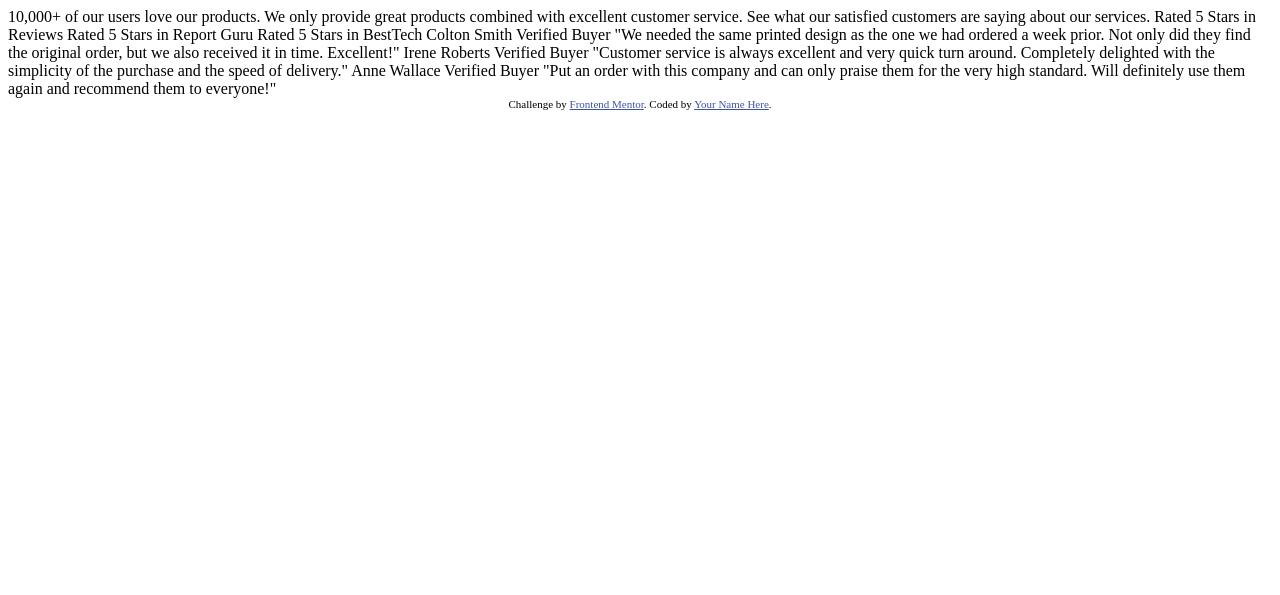
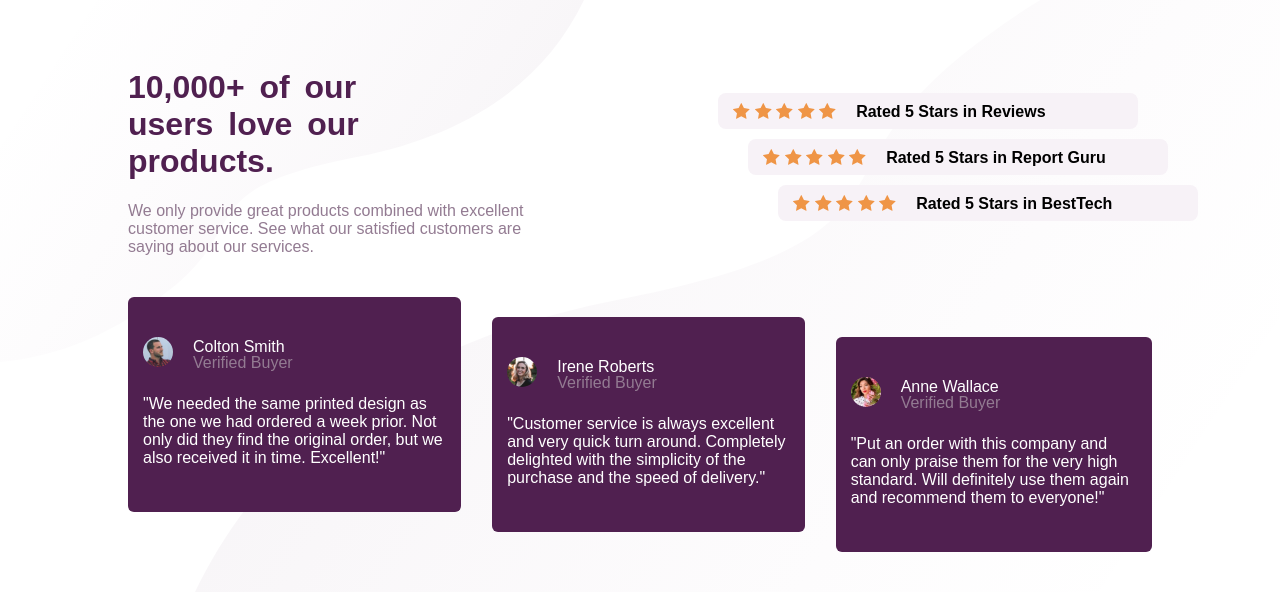
Before and after one commit to Isrealade/social-proof, a plain HTML site: page social-proof/index.html in a window 1280 px wide. Drawn offline with Linux system fonts and the light colour scheme.

Commit message:
make it responsive

```diff
--- /dev/null
+++ b/social-proof/index.css
@@ -0,0 +1,270 @@
+body{
+    background-image: url(images/bg-pattern-top-desktop.svg),url(images/bg-pattern-bottom-desktop.svg);
+    background-position: left top, right bottom;
+    background-repeat: no-repeat, no-repeat;
+    font-family: 'Raleway', sans-serif;
+    margin-bottom: 0;
+    padding-bottom: 0;
+    box-sizing: border-box;
+}
+
+main{
+    padding: 40px 120px 40px 120px;
+    margin: 0;
+    width: 100%;
+    box-sizing: border-box;
+}
+
+.introduction{
+    display: flex;
+    column-gap: 150px;
+    width: 100%;
+}
+
+.introduction .text-container{
+    width: 43%;
+    text-align: left;
+}
+.introduction .text-container h1{
+    color: hsl(300, 43%, 22%);
+    font-weight: 900;
+    font-weight: bolder;
+    word-spacing: 6px;
+}
+.introduction .text-container p{
+    color: hsl(303, 10%, 53%);
+    font-weight: 500;
+}
+
+
+.introduction .review-container{
+    width: 40%;
+}
+
+.introduction .review-container .first-review{
+    background-color: hsl(300, 24%, 96%);
+    display: flex;
+    line-height: 0;
+    margin-top: 45px;
+    margin-bottom: 0;
+    padding: 10px 15px 10px 15px;
+    border-radius: 8px;
+    width: 390px;
+}
+.introduction .review-container .first-review p{
+    font-weight: 700;
+    margin: 9px 0 0 20px;
+}
+
+.introduction .review-container .second-review{
+    background-color: hsl(300, 24%, 96%);
+    display: flex;
+    line-height: 0;
+    margin-top: 10px;
+    margin-bottom: 0;
+    margin-left: 30px;
+    padding: 10px 15px 10px 15px;
+    border-radius: 8px;
+    width: 390px;
+}
+.introduction .review-container .second-review p{
+    font-weight: 700;
+    margin: 9px 0 0 20px;
+}
+
+.introduction .review-container .third-review{
+    background-color: hsl(300, 24%, 96%);
+    display: flex;
+    line-height: 0;
+    margin-top: 10px;
+    margin-bottom: 0;
+    margin-left: 60px;
+    padding: 10px 15px 10px 15px;
+    border-radius: 8px;
+    width: 390px;
+}
+.introduction .review-container .third-review p{
+    font-weight: 700;
+    margin: 9px 0 0 20px;
+}
+
+/* testimoials sections */
+
+.testimonials{
+    display: flex;
+    column-gap: 3%;
+    width: 100%;
+    margin-top: 25px;
+}
+
+.testimonials .im_text-container{
+    display: flex;
+}
+.testimonials .im_text-container img{
+    width: 30px;
+    height: 30px;
+    border-radius: 100%;
+    margin-top: 20px;
+}
+.testimonials .im_text-container .texts{
+    line-height: 0;
+    margin-left: 20px;
+    margin-top: 14px;
+}
+
+.testimonials .im_text-container .texts p:last-child{
+    margin-top: 13px;
+}
+
+
+.testimonials .testimony1{
+    background-color: hsl(300, 43%, 22%);
+    padding: 20px 15px 20px 15px;
+    text-align: left;
+    border-radius: 6px;
+    height: 175px;
+}
+
+.testimonials .testimony1 .im_text-container p:first-child{
+    color: hsl(0, 0%, 100%);
+}
+.testimonials .testimony1 .im_text-container p:nth-child(2){
+    color: hsl(303, 10%, 53%);
+}
+.testimonials .testimony1 p span{
+    color: hsl(0, 0%, 100%);
+    line-height: 5px;
+}
+
+
+.testimonials .testimony2{
+    background-color: hsl(300, 43%, 22%);
+    padding: 20px 15px 20px 15px;
+    text-align: left;
+    border-radius: 6px;
+    margin-top: 20px;
+    height: 175px;
+}
+
+.testimonials .testimony2 .im_text-container p:first-child{
+    color: hsl(0, 0%, 100%);
+}
+.testimonials .testimony2 .im_text-container p:nth-child(2){
+    color: hsl(303, 10%, 53%);
+}
+.testimonials .testimony2 p span{
+    line-height: 5px;
+    color: hsl(0, 0%, 100%);
+}
+
+.testimonials .testimony3{
+    background-color: hsl(300, 43%, 22%);
+    padding: 20px 15px 20px 15px;
+    text-align: left;
+    border-radius: 6px;
+    margin-top: 40px;
+    height: 175px;
+}
+
+.testimonials .testimony3 .im_text-container p:first-child{
+    color: hsl(0, 0%, 100%);
+}
+.testimonials .testimony3 .im_text-container p:nth-child(2){
+    color: hsl(303, 10%, 53%);
+}
+.testimonials .testimony3 p span{
+    line-height: 5px;
+    color: hsl(0, 0%, 100%);
+}
+
+/* @media screen and (min-width: 480px) and (max-width: 600px){
+    body{
+        background-image: url(images/bg-pattern-top-mobile.svg),url(images/bg-pattern-bottom-mobile.svg);
+        background-position: left top, right bottom;
+        background-repeat: no-repeat, no-repeat;
+        padding-left: 20px;
+        padding-right: 20px;
+        box-sizing: border-box;
+    }
+    main{
+        display: flex;
+        flex-direction: column;
+        width: 90%;
+        margin-left: auto;
+        margin-bottom: auto;
+        height: auto;
+        box-sizing: border-box;
+    }
+    .introduction{
+        display: flex;
+        flex-direction: column;
+        row-gap: 10px;
+        width: 100%;
+        text-align: center;
+    }
+    .introduction .text-container{
+        text-align: center;
+    }
+    .review-container{
+        display: flex;
+        flex-direction: column;
+        row-gap: 20px;
+        width: 100%;
+        height: auto;
+    }
+    .review-container .first-review{
+        display: flex;
+        flex-direction: column;
+        column-gap: 10px;
+        width: 100%;
+        padding: 20px;
+        border-radius: 8px;
+        margin: 0;
+    }
+    .review-container .first-review p{
+        margin-top: 20px;
+    }
+    .review-container .second-review{
+        display: flex;
+        flex-direction: column;
+        column-gap: 10px;
+        width: 100%;
+        padding: 20px;
+        border-radius: 8px;
+        margin: 0;
+    }
+    .review-container .third-review{
+        display: flex;
+        flex-direction: column;
+        column-gap: 10px;
+        width: 100%;
+        padding: 20px;
+        border-radius: 8px;
+        margin: 0;
+    }
+    .testimonials{
+        display: flex;
+        flex-direction: column;
+        row-gap: 10px;
+        width: 100%;
+        border-top: 10px;
+    }
+    .testimonials .testimony1{
+        width: 100%;
+        border-radius: 6px;
+        padding: 20px 15px 20px 15px;
+        height: 150px;
+    }
+    .testimonials .testimony2{
+        width: 100%;
+        border-radius: 6px;
+        padding: 20px 15px 20px 15px;
+        height: 150px;
+    }
+    .testimonials .testimony3{
+        width: 100%;
+        border-radius: 6px;
+        padding: 20px 15px 20px 15px;
+        height: 150px;
+    }
+}  */
--- a/social-proof/index.html
+++ b/social-proof/index.html
@@ -1,61 +1,136 @@
 <!DOCTYPE html>
 <html lang="en">
     <head>
-    <meta charset="UTF-8" />
-    <meta name="viewport" content="width=device-width, initial-scale=1.0" />
-    <!-- displays site properly based on user's device -->
+        <meta charset="UTF-8">
+        <meta name="viewport" content="width=device-width, initial-scale=1.0">
 
-    <link
-      rel="icon"
-      type="image/png"
-      sizes="32x32"
-      href="./images/favicon-32x32.png"
-    />
 
-    <title>Frontend Mentor | Social proof section</title>
+        <link rel="stylesheet" type="text/css" href="index.css">
 
-    <!-- Feel free to remove these styles or customise in your own stylesheet 👍 -->
-    <style>
-      .attribution {
-        font-size: 11px;
-        text-align: center;
-      }
-      .attribution a {
-        color: hsl(228, 45%, 44%);
-      }
-    </style>
+        <link rel="preconnect" href="https://fonts.googleapis.com">
+
+
+        <title>Social proof section</title>
     </head>
     <body>
-    10,000+ of our users love our products.
+        <main>
+            <div class="introduction">
 
+                <div class="text-container">
+
+                    <h1>
+                        10,000+ of our<br> users love our<br> products.
+                    </h1>
+                    <p>
                         We only provide great products combined with excellent customer service.
                         See what our satisfied customers are saying about our services.
+                    </p>
 
-    Rated 5 Stars in Reviews
-    Rated 5 Stars in Report Guru
-    Rated 5 Stars in BestTech
+                </div>
 
-    Colton Smith
-    Verified Buyer
+                <div class="review-container">
+                    <!-- make the review container to be inline -->
+                    <div class="first-review">
+                        <div class="star-container">
+                            <img src="images/icon-star.svg" alt="icon-star">
+                            <img src="images/icon-star.svg" alt="icon-star">
+                            <img src="images/icon-star.svg" alt="icon-star">
+                            <img src="images/icon-star.svg" alt="icon-star">
+                            <img src="images/icon-star.svg" alt="icon-star">
+                        </div>
+                        <p>Rated 5 Stars in Reviews</p>
+                    </div>
+
+                    <div class="second-review">
+                        <div class="star-container">
+                            <img src="images/icon-star.svg" alt="icon-star">
+                            <img src="images/icon-star.svg" alt="icon-star">
+                            <img src="images/icon-star.svg" alt="icon-star">
+                            <img src="images/icon-star.svg" alt="icon-star">
+                            <img src="images/icon-star.svg" alt="icon-star">
+                        </div>
+                        <p>Rated 5 Stars in Report Guru</p>
+                    </div>
+
+                    <div class="third-review">
+                        <div class="star-container">
+                            <img src="images/icon-star.svg" alt="icon-star">
+                            <img src="images/icon-star.svg" alt="icon-star">
+                            <img src="images/icon-star.svg" alt="icon-star">
+                            <img src="images/icon-star.svg" alt="icon-star">
+                            <img src="images/icon-star.svg" alt="icon-star">
+                        </div>
+                        <p>Rated 5 Stars in BestTech</p>
+                    </div>
+
+                </div>
+            </div>
+
+            <section class="testimonials">
+
+                <div class="testimony1">
+
+                    <div class="im_text-container">
+                        <div class="image">
+                            <img src="images/image-colton.jpg" alt="image-colton">
+                        </div>
+                       <div class="texts">
+                        <p>Colton Smith</p>
+                        <p>Verified Buyer</p>
+                       </div>
+                    </div>
+                    <p>
+                        <span>
                             "We needed the same printed design as the one we had ordered a week prior.
                         Not only did they find the original order, but we also received it in time.
                         Excellent!"
+                        </span>
+                    </p>
 
-    Irene Roberts
-    Verified Buyer
+                </div>
+
+                <div class="testimony2">
+
+                    <div class="im_text-container">
+                        <div class="image">
+                            <img src="images/image-irene.jpg" alt="image-irene">
+                        </div>
+                        <div class="texts">
+                            <p>Irene Roberts</p>
+                            <p>Verified Buyer</p>
+                        </div>
+                    </div>
+                    <p>
+                        <span>
                             "Customer service is always excellent and very quick turn around. Completely
                         delighted with the simplicity of the purchase and the speed of delivery."
+                        </span>
+                    </p>
 
-    Anne Wallace
-    Verified Buyer
+                </div>
+
+                <div class="testimony3">
+
+                    <div class="im_text-container">
+                        <div class="image">
+                            <img src="images/image-anne.jpg" alt="image-anne">
+                        </div>
+                        <div class="texts">
+                            <p>Anne Wallace</p>
+                        <p>Verified Buyer</p>
+                        </div>
+                    </div>
+                    <p>
+                        <span>
                             "Put an order with this company and can only praise them for the very high
                         standard. Will definitely use them again and recommend them to everyone!"
+                        </span>
+                    </p>
 
-    <div class="attribution">
-      Challenge by
-      <a href="https://www.frontendmentor.io?ref=challenge" target="_blank"
-        >Frontend Mentor</a
-      >. Coded by <a href="#">Your Name Here</a>.
                 </div>
+
+            </section>
+        </main>
+
     </body>
 </html>
```
Also changed, not shown: social-proof/social.html (added, +61 -0 lines). Lines whose indentation alone changed are shown as unchanged.
